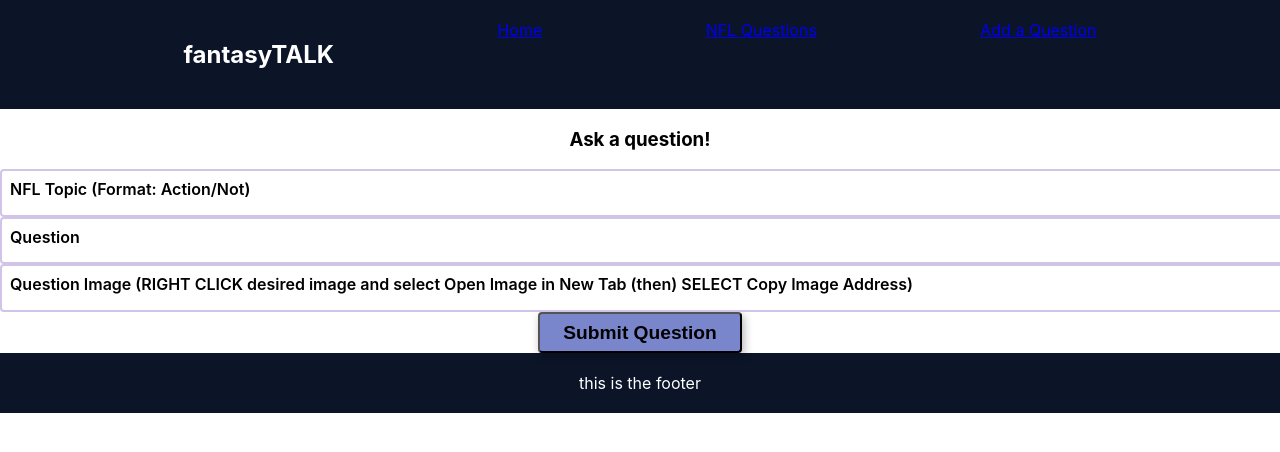
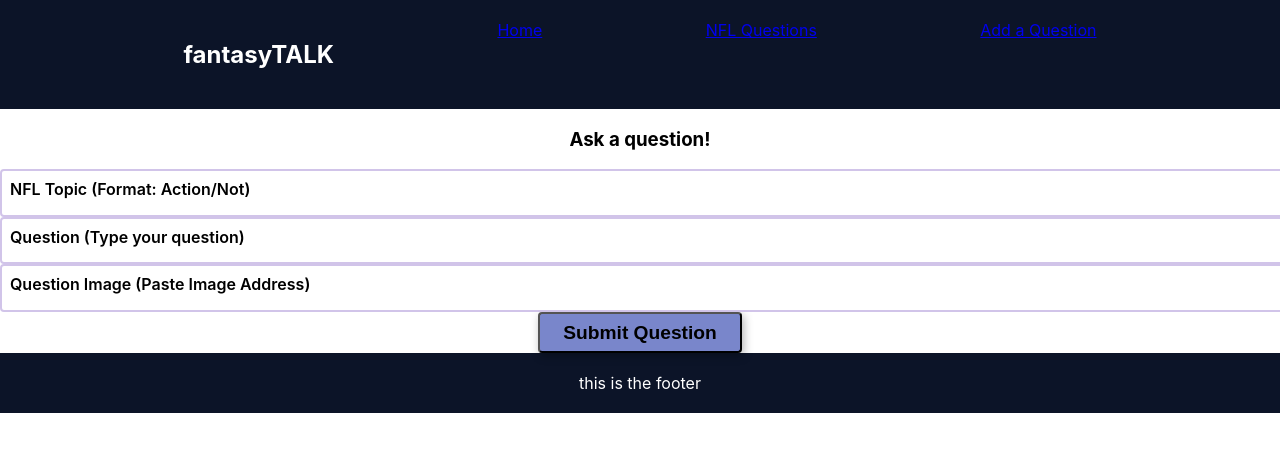
Before and after one commit to gdelv/fantasyTALK, a React (Create React App) app: page /nflquestions/create in a window 1280 px wide. Shown: the top 452 px of the page. Built offline with nearby package versions, Linux system fonts and the light colour scheme.

Commit message:
fixed image placeholder text

```diff
--- a/src/components/QuestionForm.js
+++ b/src/components/QuestionForm.js
@@ -18,14 +18,14 @@ const QuestionForm =  (props) => {
 				name='question'
 				value={question}
 				required={true}
-				placeholder='Question'
+				placeholder='Question (Type your question)'
 				onChange={(e) => onChange(e)}
 			/>
 			<Input
 				name='image_url'
 				value={image_url}
 				required={true}
-				placeholder='Question Image (RIGHT CLICK desired image and select Open Image in New Tab (then) SELECT Copy Image Address)'
+				placeholder='Question Image (Paste Image Address)'
 				onChange={(e) => onChange(e)}
 			/>
 
```
